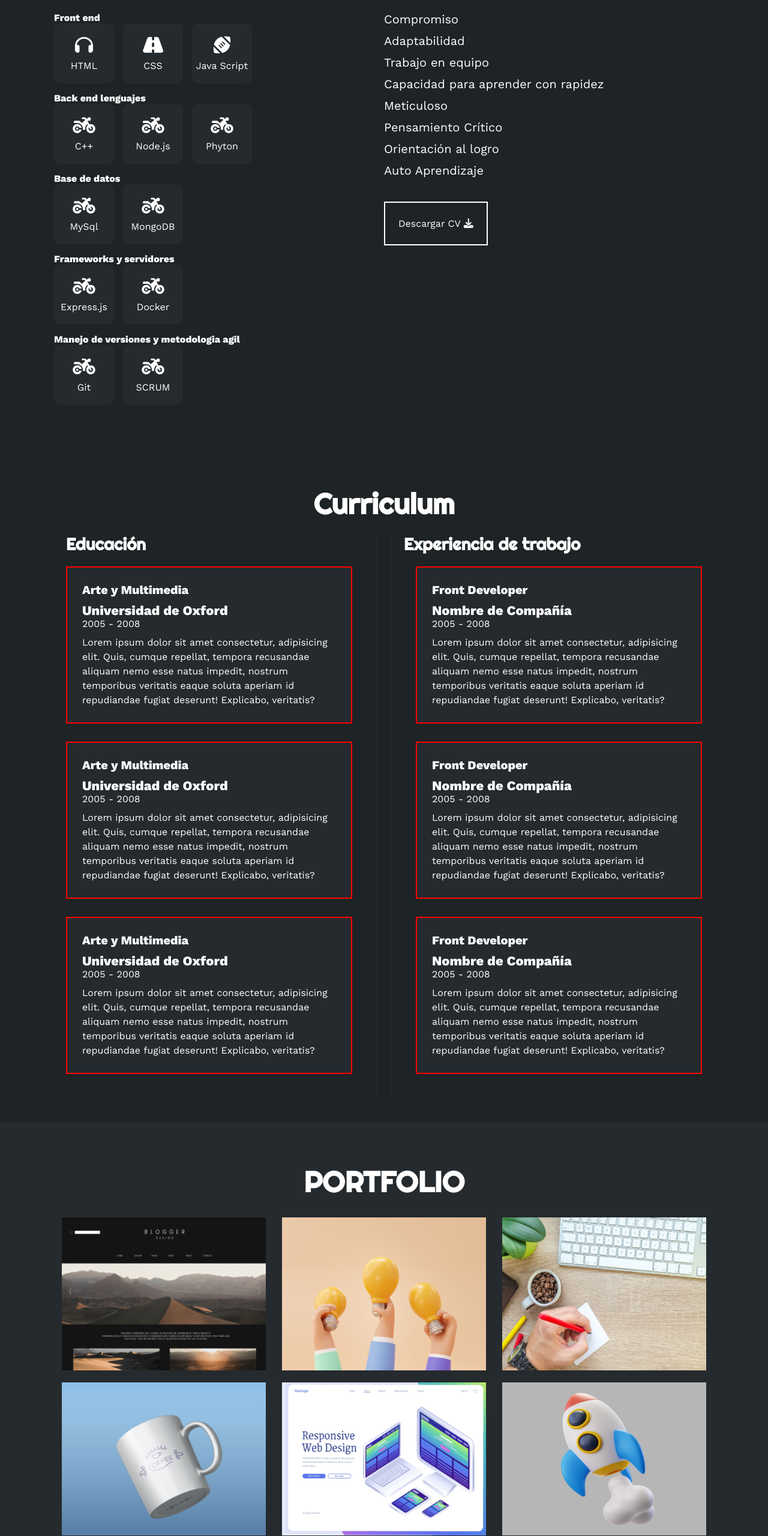
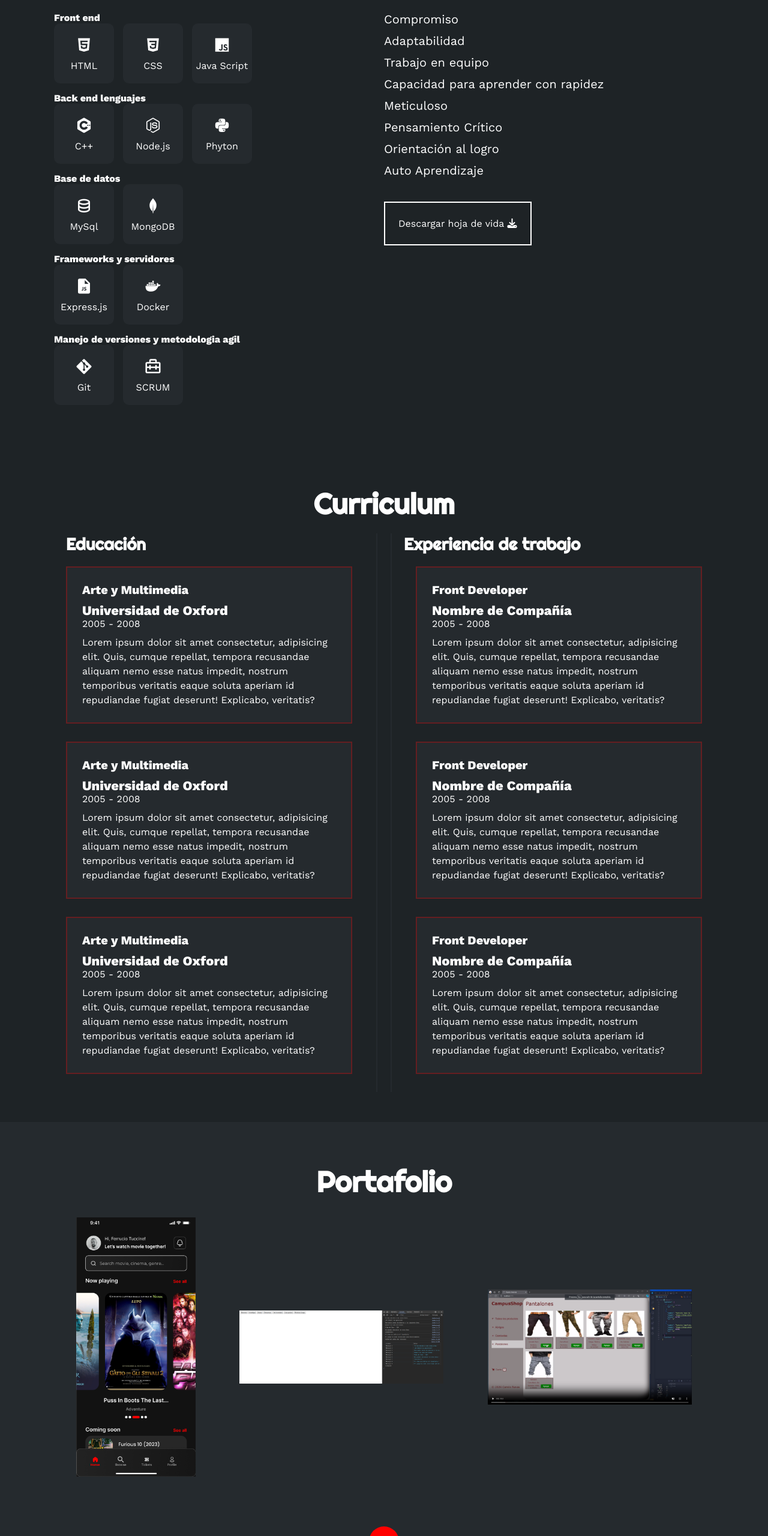
Before and after one commit to Raxont/Portafolio_Camilo_Navas, a plain HTML site: page index.html in a window 1280 px wide. Shown: the part 1141-3701 px from the top of the page at 60% size. Drawn offline with nearby package versions, Linux system fonts and the light colour scheme.

Commit message:
style: :lipstick: Modify the portfolio and emojis about me

```diff
--- a/index.html
+++ b/index.html
@@ -7,6 +7,7 @@
     <link rel="stylesheet" href="https://cdnjs.cloudflare.com/ajax/libs/font-awesome/6.1.2/css/all.min.css" integrity="sha512-1sCRPdkRXhBV2PBLUdRb4tMg1w2YPf37qatUFeS7zlBy7jJI8Lf4VHwWfZZfpXtYSLy85pkm9GaYVYMfw5BC1A==" crossorigin="anonymous" referrerpolicy="no-referrer" />
     <title>Portafolio</title>
     <link rel="stylesheet" href="style.css">
+    <link href='https://unpkg.com/boxicons@2.1.4/css/boxicons.min.css' rel='stylesheet'>
 </head>
 <body>
     <!-- MENU ENCABEZADO -->
@@ -64,64 +65,64 @@
                     <h4>Front end</h2>
                     <div class="contenedor-intereses">
                         <div class="interes">
-                            <i class="fa-solid fa-headphones"></i>
+                            <i class='bx bxl-html5'></i>
                             <span>HTML</span>
                         </div>
                         <div class="interes">
-                            <i class="fa-solid fa-road"></i>
+                            <i class='bx bxl-css3'></i>
                             <span>CSS</span>
                         </div>
                         <div class="interes">
-                            <i class="fa-solid fa-football"></i>
+                            <i class='bx bxl-javascript' ></i>
                             <span>Java Script</span>
                         </div>
                     </div>
                     <h4>Back end lenguajes</h4>
                     <div class="contenedor-intereses">
                         <div class="interes">
-                            <i class="fa-solid fa-motorcycle"></i>
+                            <i class='bx bxl-c-plus-plus' ></i>
                             <span>C++</span>
                         </div>
                         <div class="interes">
-                            <i class="fa-solid fa-motorcycle"></i>
+                            <i class='bx bxl-nodejs' ></i>
                             <span>Node.js</span>
                         </div>
                         <div class="interes">
-                            <i class="fa-solid fa-motorcycle"></i>
+                            <i class='bx bxl-python' ></i>
                             <span>Phyton</span>
                         </div>
                     </div>
                     <h4>Base de datos</h4>
                     <div class="contenedor-intereses">
                         <div class="interes">
-                            <i class="fa-solid fa-motorcycle"></i>
+                            <i class='bx bx-data' ></i>
                             <span>MySql</span>
                         </div>
                         <div class="interes">
-                            <i class="fa-solid fa-motorcycle"></i>
+                            <i class='bx bxl-mongodb' ></i>
                             <span>MongoDB</span>
                         </div>
                     </div>
                     <h4>Frameworks y servidores</h4>
                     <div class="contenedor-intereses">
                         <div class="interes">
-                            <i class="fa-solid fa-motorcycle"></i>
+                            <i class='bx bxs-file-js' ></i>
                             <span>Express.js</span>
                         </div>
                         <div class="interes">
-                            <i class="fa-solid fa-motorcycle"></i>
+                            <i class='bx bxl-docker' ></i>
                             <span>Docker</span>
                         </div>
                     </div>
                     <h4>Manejo de versiones y metodologia agil</h4>
                     <div class="contenedor-intereses">
                         <div class="interes">
-                            <i class="fa-solid fa-motorcycle"></i>
+                            <i class='bx bxl-git' ></i>
                             <span>Git</span>
                         </div>
 
                         <div class="interes">
-                            <i class="fa-solid fa-motorcycle"></i>
+                            <i class='bx bx-briefcase-alt-2' ></i>
                             <span>SCRUM</span>
                         </div>
                     </div>
@@ -156,7 +157,7 @@
                         </li>
                     </ul>
                     <button>
-                        Descargar CV <i class="fa-solid fa-download"></i>
+                        Descargar hoja de vida <i class="fa-solid fa-download"></i>
                         <span class="overlay"></span>
                     </button>
                 </div>
@@ -227,50 +228,29 @@
     <!-- SECCION PORTFOLIO -->
     <section id="portfolio" class="portfolio">
         <div class="contenido-seccion">
-            <h2>PORTFOLIO</h2>
+            <h2>Portafolio</h2>
             <div class="galeria">
-                <div class="proyecto">
-                    <img src="img/p1.jpg" alt="">
+                <a class="proyecto" href="https://github.com/Raxont/Proyecto-Mongo-II/tree/CommonJS">
+                    <img src="img/Cinecampus.png" alt="CineCampus">
                     <div class="overlay">
-                        <h3>Diseño Creativo</h3>
-                        <p>Fotografía</p>
+                        <h3>CineCampus</h3>
+                        <p>JavaScript</p>
                     </div>
-                </div>
-                <div class="proyecto">
-                    <img src="img/p2.jpg" alt="">
+                </a>
+                <a class="proyecto" href="https://raxont.github.io/PooJS/">
+                    <img src="img/minijuego.png" alt="Game">
                     <div class="overlay">
-                        <h3>Diseño Creativo</h3>
-                        <p>Fotografía</p>
+                        <h3>Mini Juego</h3>
+                        <p>Java</p>
                     </div>
-                </div>
-                <div class="proyecto">
-                    <img src="img/p3.jpg" alt="">
+                </a>
+                <a class="proyecto" href="https://github.com/Raxont/proyectoWeb/issues/1#issue-2313534993">
+                    <img src="img/CampuShop.png" alt="Shop">
                     <div class="overlay">
-                        <h3>Diseño Creativo</h3>
-                        <p>Fotografía</p>
+                        <h3>Campus Shop</h3>
+                        <p>JavaScript, VITE, Json-Server</p>
                     </div>
-                </div>
-                <div class="proyecto">
-                    <img src="img/p4.jpg" alt="">
-                    <div class="overlay">
-                        <h3>Diseño Creativo</h3>
-                        <p>Fotografía</p>
-                    </div>
-                </div>
-                <div class="proyecto">
-                    <img src="img/p5.jpg" alt="">
-                    <div class="overlay">
-                        <h3>Diseño Creativo</h3>
-                        <p>Fotografía</p>
-                    </div>
-                </div>
-                <div class="proyecto">
-                    <img src="img/p6.jpg" alt="">
-                    <div class="overlay">
-                        <h3>Diseño Creativo</h3>
-                        <p>Fotografía</p>
-                    </div>
-                </div>
+                </a>
             </div>
         </div>
     </section>
--- a/style.css
+++ b/style.css
@@ -271,11 +271,11 @@ html{
     line-height: 24px;
 }
 .curriculum .fila .izq{
-    border: 2px solid rgb(255, 0, 0);
+    border: 2px solid rgba(255, 0, 0, 0.295);
     margin-right: 20px;
 }
 .curriculum .fila .der{
-    border: 2px solid red;
+    border: 2px solid rgba(255, 0, 0, 0.295);
     margin-left: 20px;
 }
 /* SECCION PORTFOLIO */
@@ -302,19 +302,21 @@ html{
 .portfolio .galeria .proyecto{
     position: relative;
     max-width: 340px;
-    height: fit-content;
+    height: 60vh;
     margin: 10px;
     cursor: pointer;
 }
 .portfolio .galeria .proyecto img{
     width: 100%;
-    display: block;
+    height: 90%;
+    object-fit: contain;
 }
+
 .portfolio .galeria .proyecto .overlay{
     position: absolute;
     top: 0;
     width: 100%;
-    height: 100%;
+    height: 90%;
     text-align: center;
     background: linear-gradient(rgb(255, 0, 0), rgba(255, 0, 0, 0.514));
     display: flex;
```
Also changed, not shown: img/CampuShop.png (added), img/Cinecampus.png (added), img/minijuego.png (added), img/p1.jpg (deleted).
